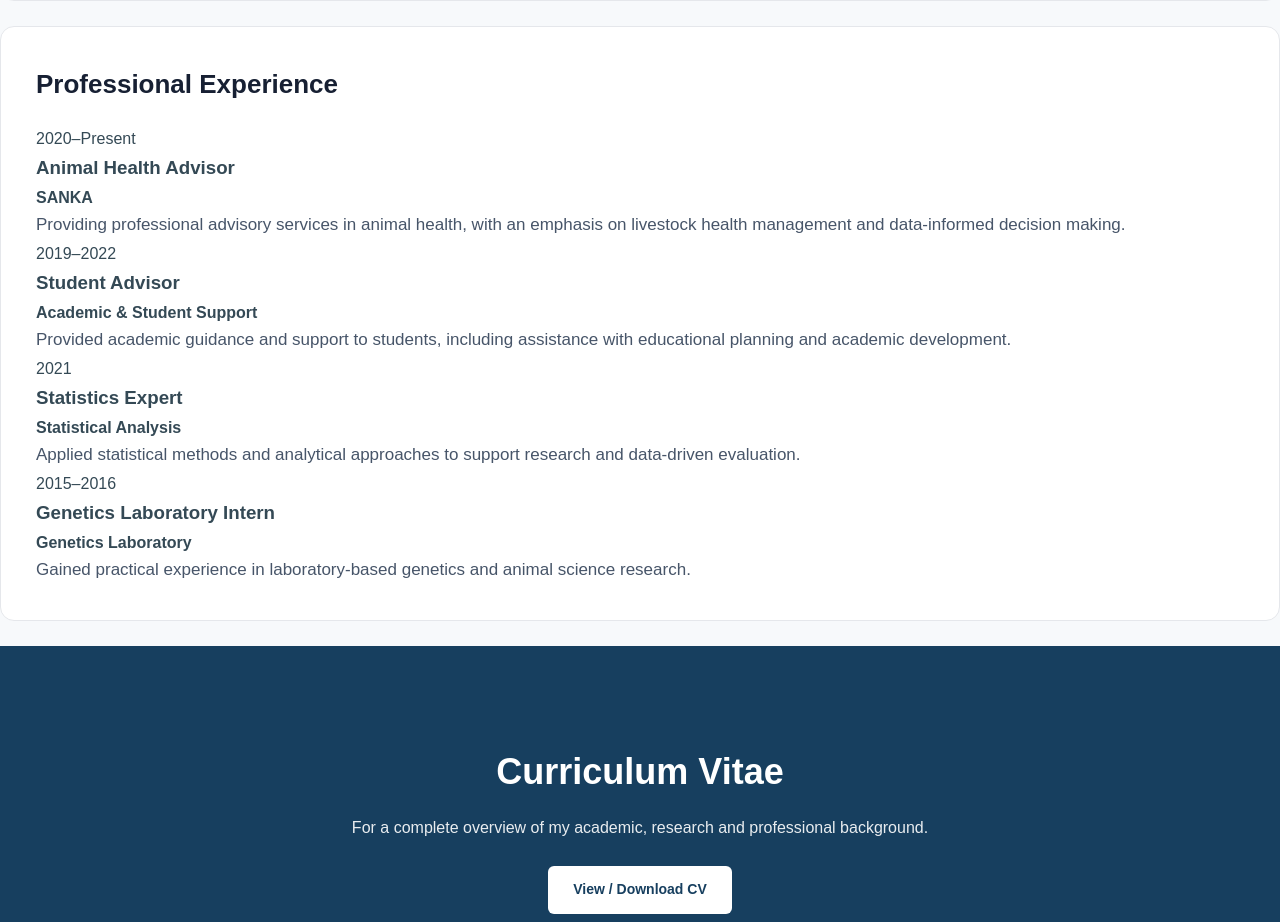
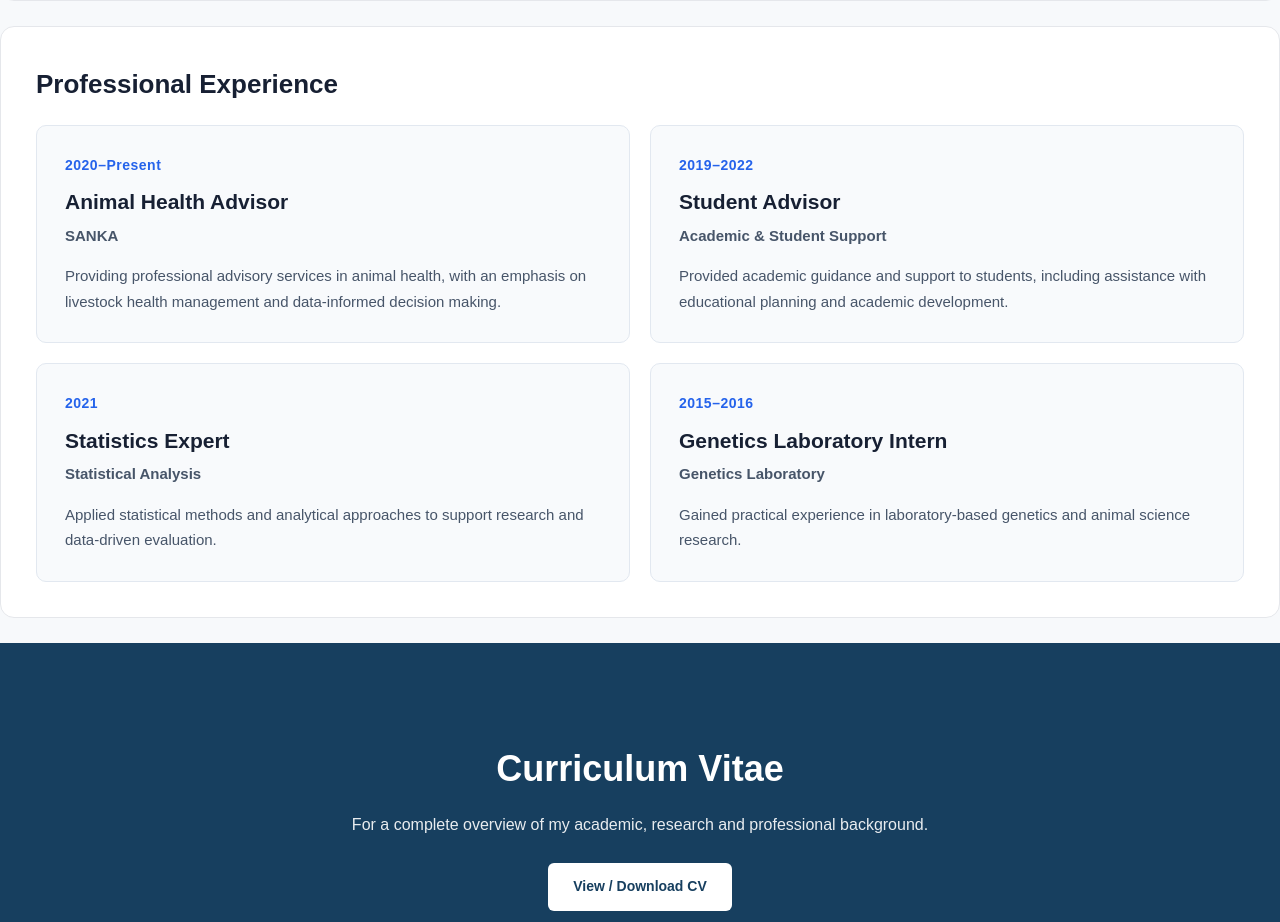
Before and after one commit to mohsenbijari/mohsenbijari.github.io, a plain HTML site: page index.html in a window 1280 px wide. Shown: the part 7867-8789 px from the top of the page. Drawn offline with Linux system fonts and the light colour scheme.

Commit message:
Update style.css

```diff
--- a/style.css
+++ b/style.css
@@ -669,7 +669,55 @@ footer {
     line-height: 1.4;
     margin: 0 0 10px;
 }
+/* Professional Experience */
 
+.professional-grid {
+    display: grid;
+    grid-template-columns: repeat(2, 1fr);
+    gap: 20px;
+}
+
+.professional-card {
+    background: #f8fafc;
+    border: 1px solid #e2e8f0;
+    border-radius: 10px;
+    padding: 28px;
+}
+
+.professional-period {
+    color: #2563eb;
+    font-size: 14px;
+    font-weight: 700;
+    letter-spacing: 0.5px;
+    margin-bottom: 10px;
+}
+
+.professional-card h3 {
+    color: #172033;
+    font-size: 21px;
+    line-height: 1.4;
+    margin: 0 0 6px;
+}
+
+.professional-card h4 {
+    color: #475569;
+    font-size: 15px;
+    margin: 0 0 15px;
+    font-weight: 600;
+}
+
+.professional-card p {
+    color: #475569;
+    font-size: 15px;
+    line-height: 1.7;
+    margin: 0;
+}
+
+@media (max-width: 750px) {
+    .professional-grid {
+        grid-template-columns: 1fr;
+    }
+}
 .award-card p {
     color: #475569;
     font-size: 15px;
```
